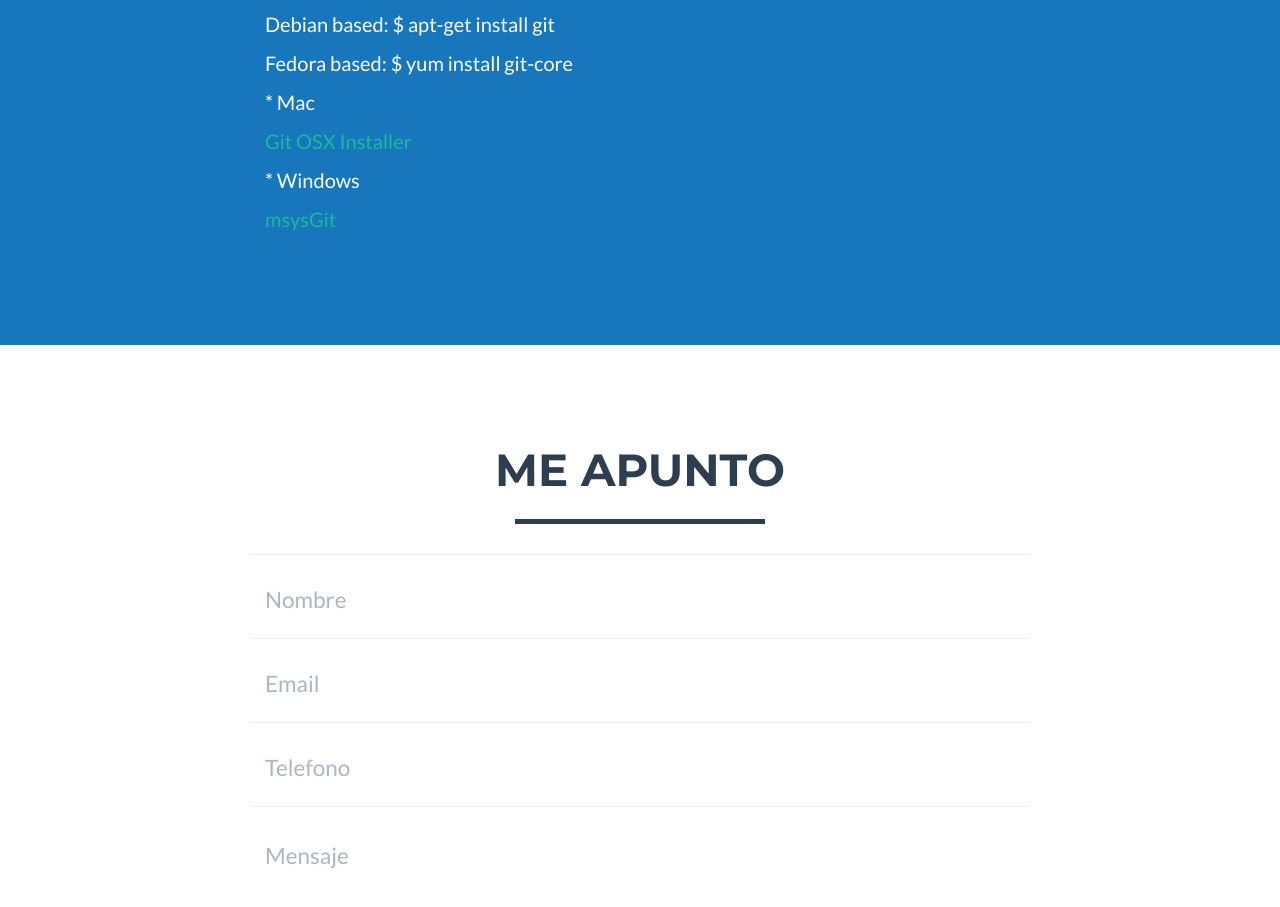
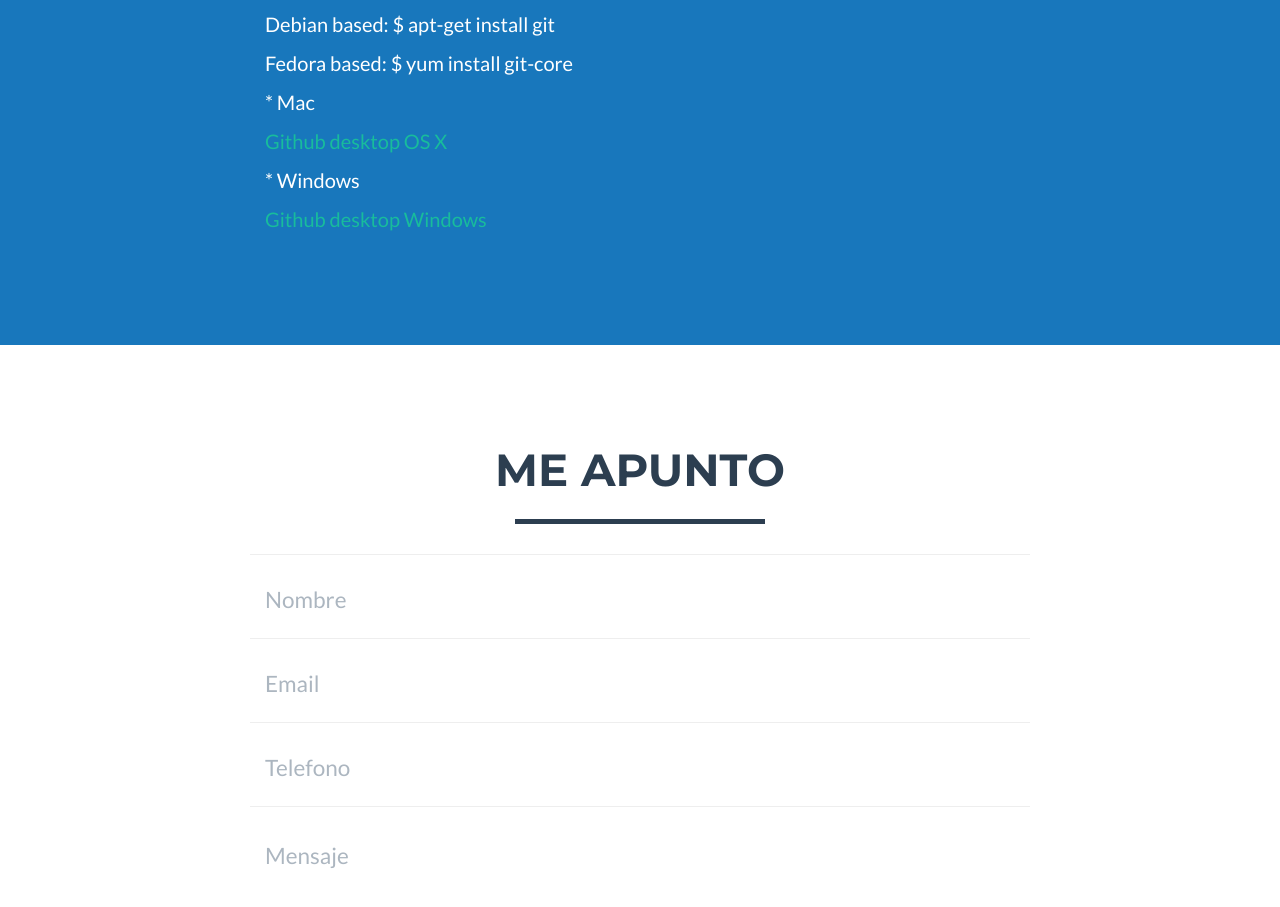
Before and after one commit to ACM-USAL/taller-git, a plain HTML site: page git/index.html in a window 1280 px wide. Shown: the part 1740-2647 px from the top of the page. Drawn offline with nearby package versions, Linux system fonts and the light colour scheme.

Commit message:
Git download sites changed

```diff
--- a/git/index.html
+++ b/git/index.html
@@ -160,13 +160,13 @@
                         * Mac
                     </p>
                     <p>
-                        <a href="http://sourceforge.net/projects/git-osx-installer/" target="_blank">Git OSX Installer</a>
+                        <a href="https://desktop.github.com" target="_blank">Github desktop OS X</a>
                     </p>
                     <p>
                         * Windows
                     </p>
                     <p>
-                        <a href="http://msysgit.github.com/" target="_blank">msysGit</a>
+                        <a href="https://desktop.github.com" target="_blank">Github desktop Windows</a>
                     </p>
                 </div>
                 <div class="col-lg-4">
```
